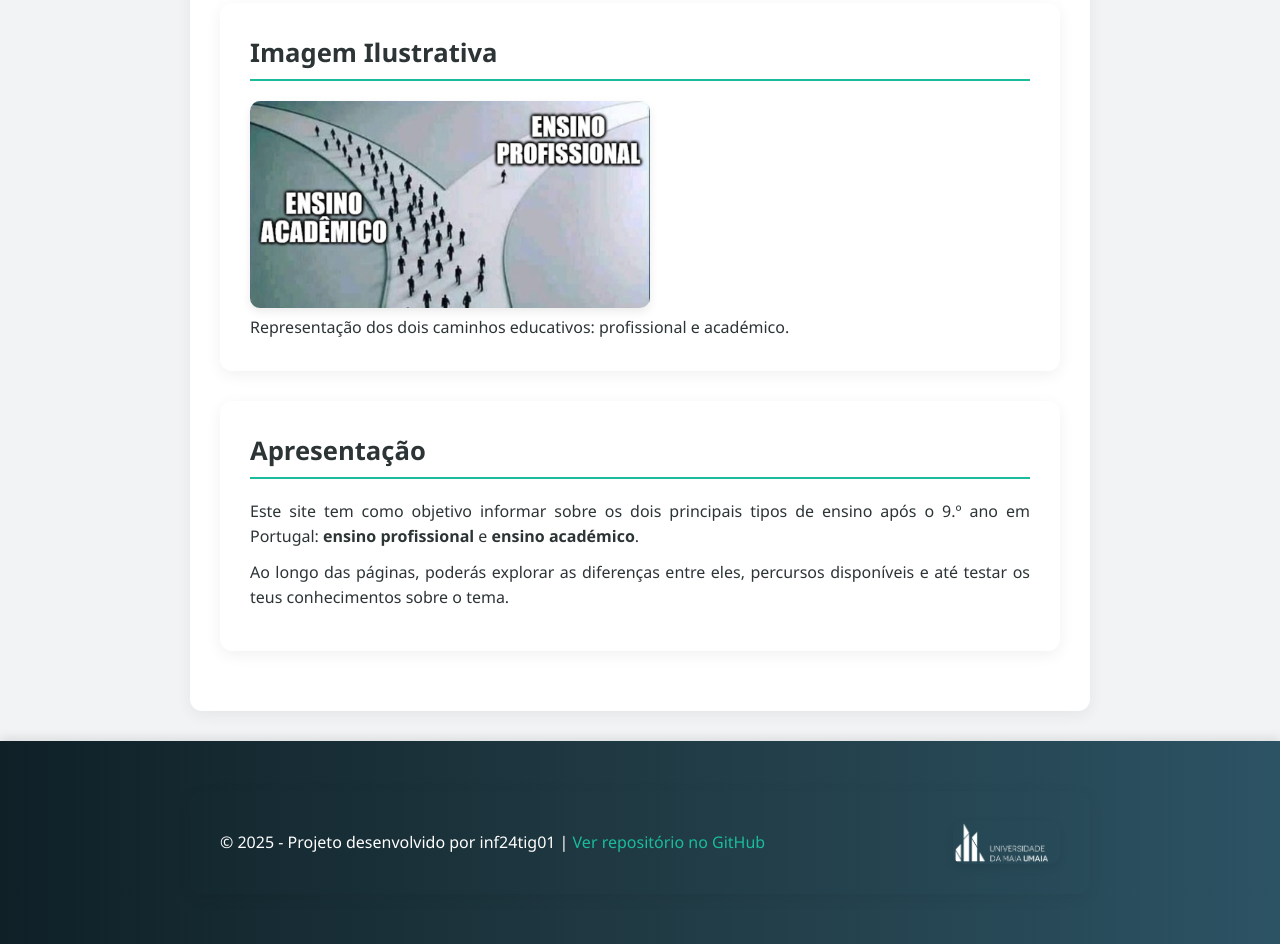
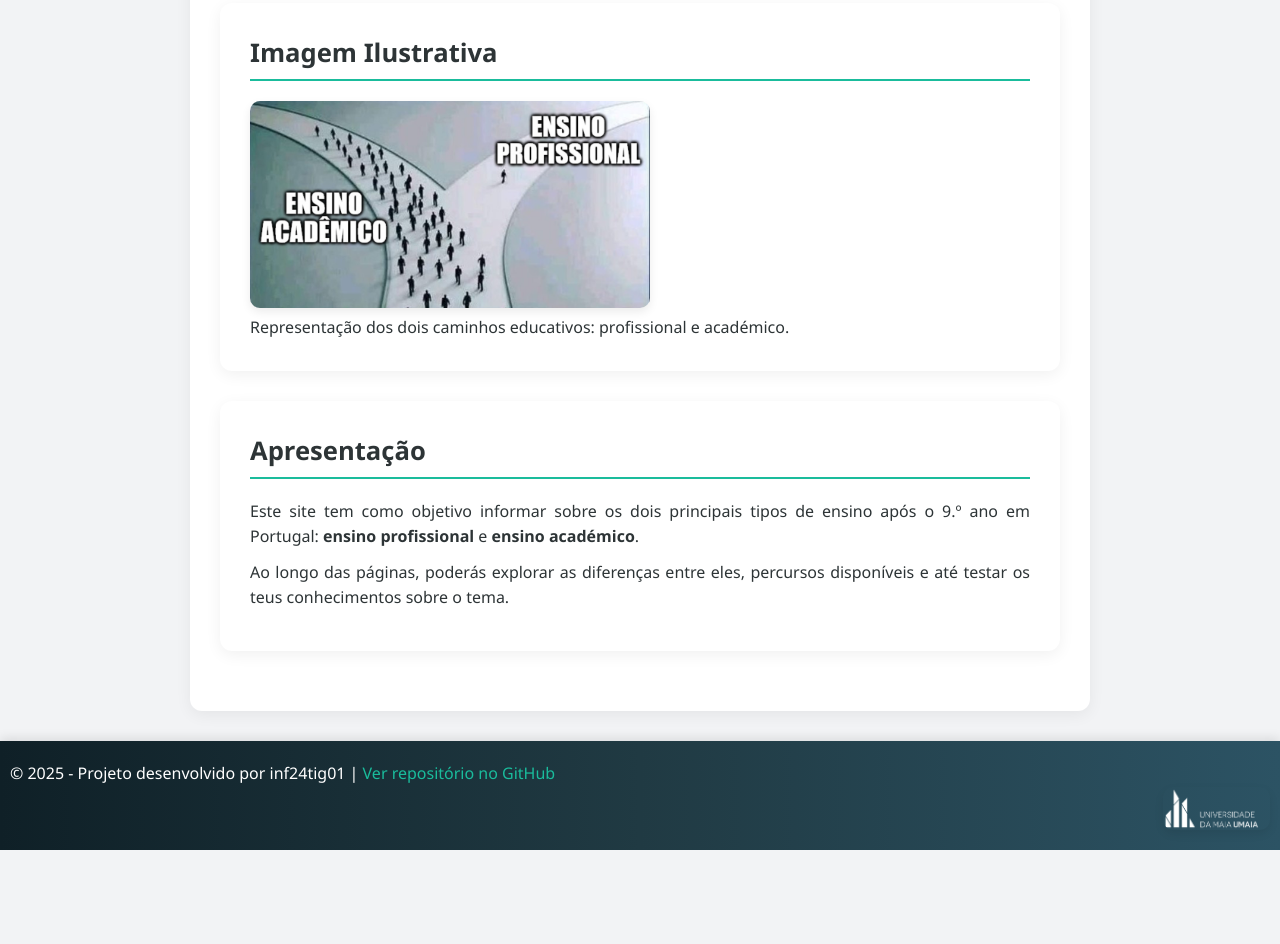
Before and after one commit to inf24tig01/EnsinoProfissional_Academico, a plain HTML site: page src/index.html in a window 1280 px wide. Shown: the part 630-1574 px from the top of the page. After the commit the page ends 1480 px from the top, so only its background shows below. Drawn offline with Linux system fonts and the light colour scheme.

Commit message:
test nao resultou

```diff
--- a/src/index.html
+++ b/src/index.html
@@ -76,7 +76,6 @@
     </main>
 
     <footer>
-      <div class="footer_ajust">
         <p>
         &copy; 2025 - Projeto desenvolvido por inf24tig01 |
         <a
@@ -86,7 +85,6 @@
         >
         </p>
         <img src="/../doc/images/logo.png" alt="Logo" class="footer-logo" />
-      </div>
     </footer>
   </body>
 </html>
--- a/src/style.css
+++ b/src/style.css
@@ -336,15 +336,9 @@ footer a:hover {
   color: #16a085;
 }
 
-.footer_ajust {
-  align-items: center;
-  justify-content: space-between;
-  background-color: transparent;
-  display: flex;
-  width: 100%;
-}
 
 .footer-logo {
+  float: right;
   height: 3em;
   display: block;
 }
```
